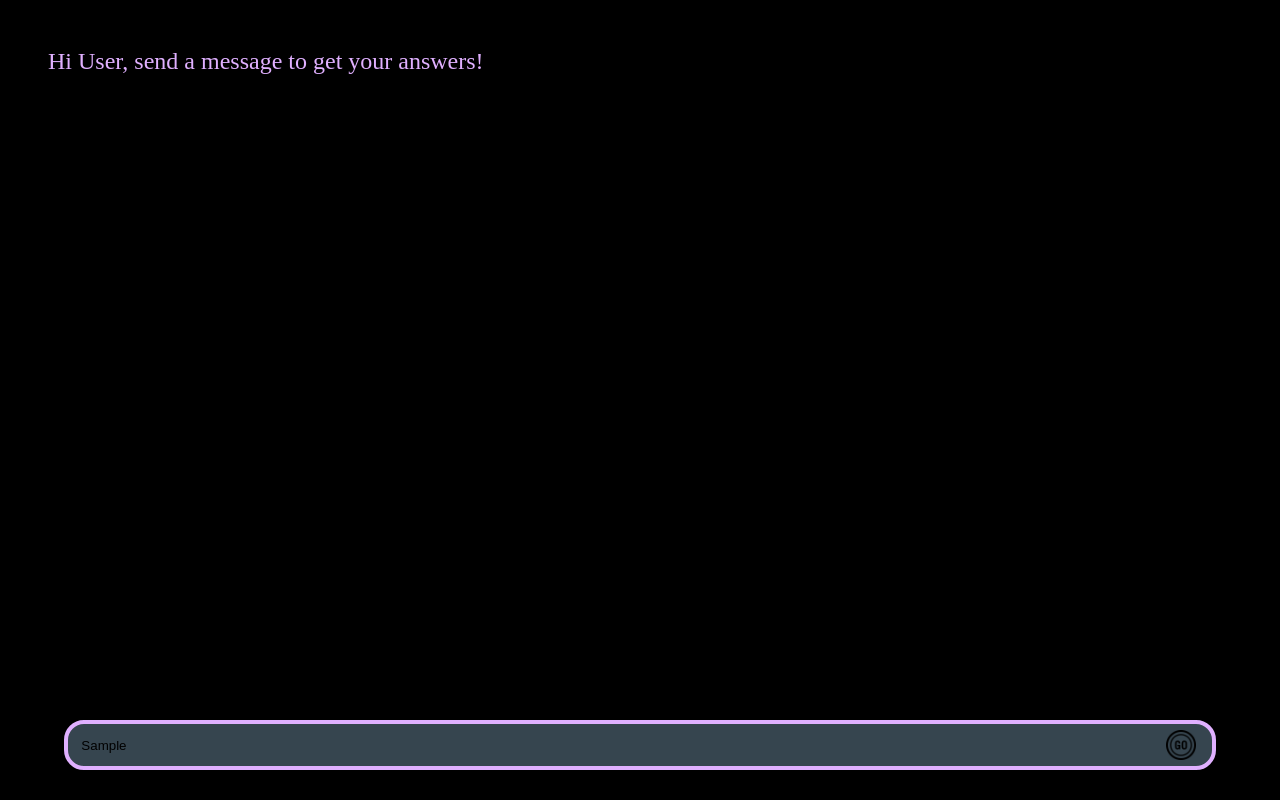
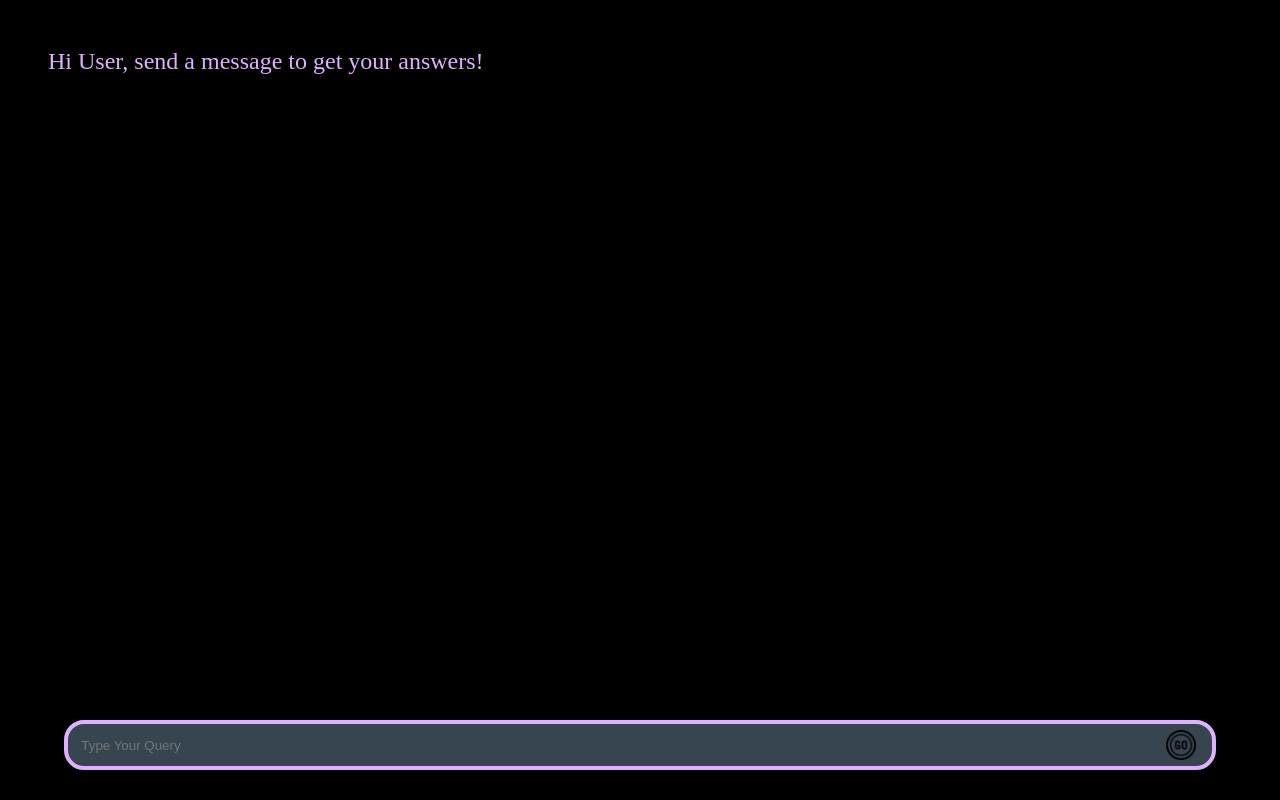
Before and after one commit to aksbrar/paaro, a website: page public/index.html in a window 1280 px wide. Both pictures are taken after typing "Sample" into the empty fields and a click on the button 1181 px from the left and 745 px from the top of the page. Drawn offline with Linux system fonts and the light colour scheme; no server answers.

Commit message:
some todos, and little changes

```diff
--- a/ai-handiling/aiResponse.js
+++ b/ai-handiling/aiResponse.js
@@ -14,6 +14,8 @@ const myAI = new OpenAI({
   "apiKey" : key
 })
 
+// To-do
+// setup database, and exhange messages to keep history
 
 export const getAiRes = async (res, body) => {
   try {
--- a/public/index.html
+++ b/public/index.html
@@ -20,6 +20,7 @@
               placeholder="Type Your Query"
               class="question-box"
               id="questionBox"
+              autofocus
               required>
       </input>
       <button  type="submit"
--- a/public/index.js
+++ b/public/index.js
@@ -7,8 +7,9 @@ sumbitAction.addEventListener('click', async (e) => {
   // stop default event trigger
   e.preventDefault()
 
-  // store question
+  // store question & clear input
   const question = questionInput.value
+  questionInput.value = ""
 
   // ask for answer
   const res = await fetch('http://localhost:8000/api/answer', {
@@ -27,5 +28,6 @@ sumbitAction.addEventListener('click', async (e) => {
   // display answer
   messageDisplay.textContent = data
 
-
+  // To-do
+  // Display loading till answer does not come
 })
```
